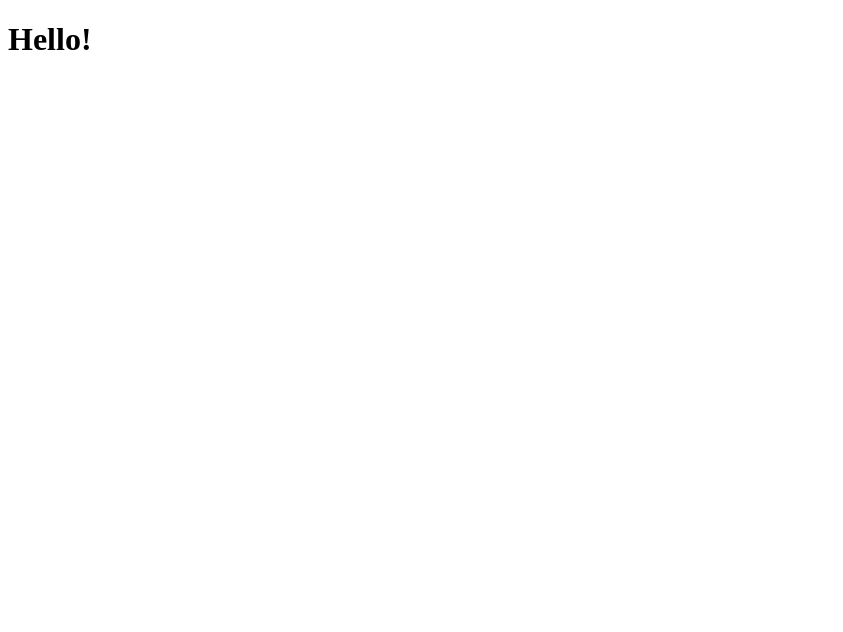
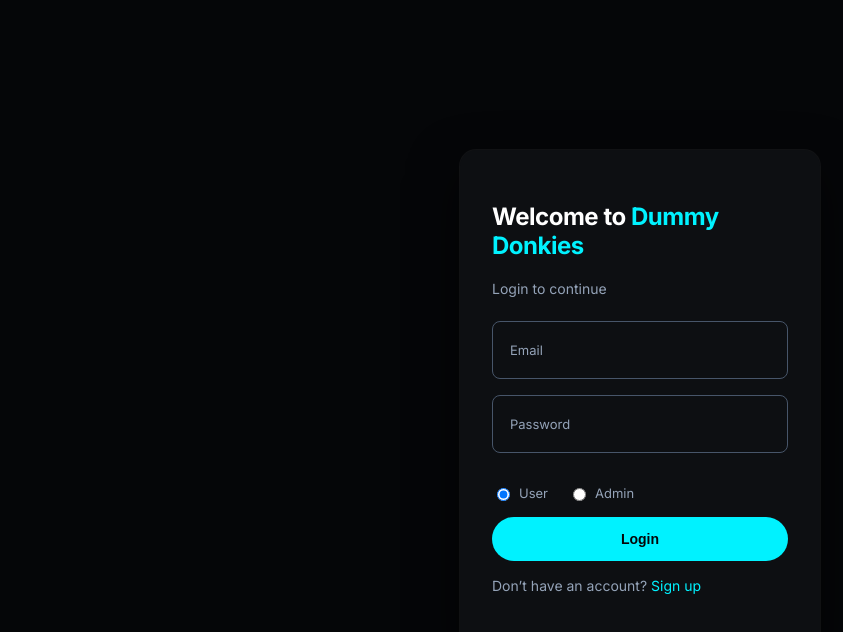
Before and after one commit to h-malaviya/dummy-donkies, a React (Vite) app in the folder frontend/: page / in a window 1280 px wide. Shown: the top 632 px of the page, without its empty margins (0-843 px from the left). Built offline with nearby package versions, Linux system fonts and the light colour scheme.

Commit message:
feat: Add Login and signup form with router setup

```diff
--- a/frontend/src/app/App.jsx
+++ b/frontend/src/app/App.jsx
@@ -1,12 +1,18 @@
 import { useState } from 'react'
-
+import '../styles/global.scss'
+import Login from '../features/login/pages/Login'
+import Signup from '../features/signup/pages/Signup'
+import { BrowserRouter, Route, Routes } from 'react-router-dom'
 function App() {
   const [count, setCount] = useState(0)
 
   return (
-    <>
-      <h1>Hello!</h1>
-    </>
+    <BrowserRouter>
+      <Routes>
+        <Route path='/' element={<Login/>}/>
+        <Route path='/signup' element={<Signup/>}/>
+      </Routes>
+    </BrowserRouter>
   )
 }
 
--- /dev/null
+++ b/frontend/src/features/login/pages/Login.jsx
@@ -0,0 +1,48 @@
+import { useState } from "react";
+import Input from "../../../shared/components/Input";
+import Button from "../../../shared/components/Button";
+import "./login.scss";
+import { useNavigate } from "react-router-dom";
+export default function Login() {
+    const [role, setRole] = useState("user");
+    const navigateTo = useNavigate()
+    return (
+        <div className="auth-page">
+            <div className="auth-card">
+                <h2>
+                    Welcome to <span>Dummy Donkies</span>
+                </h2>
+                <p>Login to continue</p>
+
+                    <Input type="email" label="Email" />
+                    <Input type="password" label="Password" />
+
+
+                <div className="role-select">
+                    <label>
+                        <input
+                            type="radio"
+                            checked={role === "user"}
+                            onChange={() => setRole("user")}
+                        />
+                        User
+                    </label>
+                    <label>
+                        <input
+                            type="radio"
+                            checked={role === "admin"}
+                            onChange={() => setRole("admin")}
+                        />
+                        Admin
+                    </label>
+                </div>
+
+                <Button onclick={()=>navigateTo('/home')}>Login</Button>
+
+                <p className="switch">
+                    Don’t have an account? <span onClick={()=>navigateTo('/signup')}>Sign up</span>
+                </p>
+            </div>
+        </div>
+    );
+}
--- /dev/null
+++ b/frontend/src/features/login/pages/login.scss
@@ -0,0 +1,56 @@
+.auth-page {
+    min-height: 100vh;
+    display: flex;
+    align-items: center;
+    justify-content: center;
+    background: var(--bg-1);
+
+    .auth-card {
+        width: min(360px, 92vw);
+        padding:  32px;
+        background: var(--bg-2);
+        border-radius: 16px;
+        box-shadow: var(--card-shadow);
+        display: flex;
+        flex-direction: column;
+
+        h2 {
+            margin-bottom: 6px;
+
+            span {
+                color: var(--primary);
+            }
+        }
+
+        p {
+            font-size: 14px;
+            color: var(--text-2);
+            margin-bottom: 24px;
+        }
+
+    }
+
+    .role-select {
+        display: flex;
+        gap: 20px;
+        margin: 16px 0;
+
+        label {
+            display: flex;
+            gap: 6px;
+            font-size: 13px;
+            color: var(--text-2);
+            cursor: pointer;
+        }
+    }
+
+    .switch {
+        margin-top: 16px;
+        font-size: 13px;
+
+        span {
+            color: var(--primary);
+            cursor: pointer;
+        }
+    }
+}
--- /dev/null
+++ b/frontend/src/features/signup/pages/Signup.jsx
@@ -0,0 +1,27 @@
+import Input from "../../../shared/components/Input";
+import Button from "../../../shared/components/Button";
+import "../../login/pages/login.scss";
+import { useNavigate } from "react-router-dom";
+export default function Signup() {
+    const navigateTo = useNavigate()
+  return (
+    <div className="auth-page">
+      <div className="auth-card">
+        <h2>
+          Welcome to <span>Dummy Donkies</span>
+        </h2>
+        <p>Create Account</p>
+
+        <Input type="text" label="Full Name" />
+        <Input type="email" label="Email" />
+        <Input type="password" label="Password" />
+
+        <Button>Sign Up</Button>
+
+        <p className="switch">
+          Already have an account? <span onClick={()=>navigateTo('/')}>Login</span>
+        </p>
+      </div>
+    </div>
+  );
+}
--- /dev/null
+++ b/frontend/src/shared/components/Button.jsx
@@ -0,0 +1,5 @@
+import "../styles/button.scss";
+
+export default function Button({ children,onclick=()=>{} }) {
+  return <button className="btn-primary" onClick={onclick}>{children}</button>;
+}
--- /dev/null
+++ b/frontend/src/shared/components/Input.jsx
@@ -0,0 +1,16 @@
+import "../styles/input.scss";
+
+export default function Input({ type, label, value, onChange }) {
+  return (
+    <div className="floating-label">
+      <input
+        type={type}
+        placeholder=" "
+        value={value}
+        onChange={onChange}
+        required
+      />
+      <label>{label}</label>
+    </div>
+  );
+}
--- /dev/null
+++ b/frontend/src/shared/styles/button.scss
@@ -0,0 +1,19 @@
+@use '../../styles/theme' as *;
+
+.btn-primary {
+  width: 100%;
+  padding: 14px;
+  border-radius: 24px;
+  border: none;
+  cursor: pointer;
+  font-weight: 600;
+  font-size: 14px;
+  color: var(--button-text-1);
+  background: var(--button-bg-1);
+  transition: all 0.3s ease;
+
+  &:hover {
+    transform: translateY(-2px);
+    box-shadow: 0 8px 30px rgba(0, 242, 255, 0.35);
+  }
+}
--- /dev/null
+++ b/frontend/src/shared/styles/input.scss
@@ -0,0 +1,45 @@
+@use '../../styles/theme.scss' as *;
+
+.floating-label {
+  position: relative;
+  width: 100%;
+  margin-bottom: 16px;
+
+  input {
+    width: 100%;
+    height: 40px;
+    padding: 28px 12px;
+    background: transparent;
+    border: 1px solid var(--text-3);
+    border-radius: 8px;
+    color: var(--text-1);
+    font-size: 15px;
+    transition: all 0.3s ease;
+
+    &:focus {
+      border-color: var(--primary);
+      outline: none;
+      box-shadow: 0 0 0 2px rgba(0, 242, 255, 0.15);
+    }
+  }
+
+  label {
+    position: absolute;
+    top: 50%;
+    left: 12px;
+    transform: translateY(-50%);
+    font-size: 13px;
+    color: var(--text-2);
+    pointer-events: none;
+    transition: 0.3s ease;
+    background: var(--bg-2);
+    padding: 0 6px;
+  }
+
+  input:focus + label,
+  input:not(:placeholder-shown) + label {
+    top: -4px;
+    font-size: 11px;
+    color: var(--primary);
+  }
+}
```
Also changed, not shown: frontend/src/features/signup/pages/signup.scss (added).
